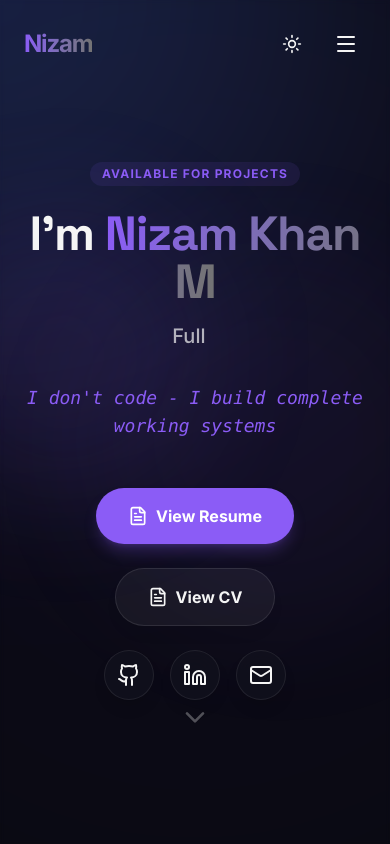
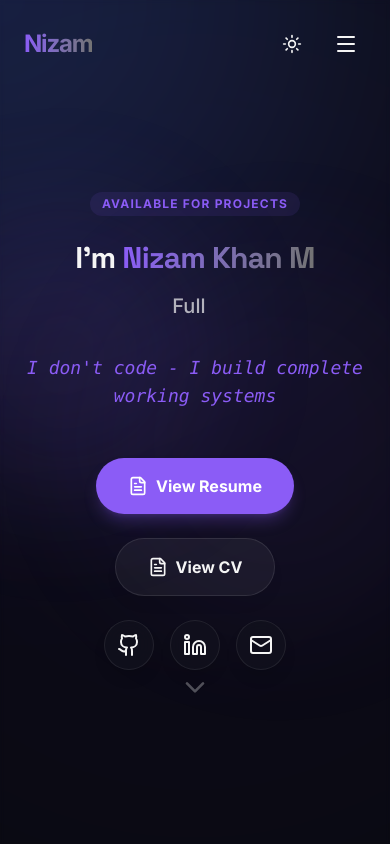
Before and after one commit to NIZZU05/Portfolio, a React (Vite) app: page / in a window 390 px wide. Shown: the top 844 px of the page. Built offline with nearby package versions, Linux system fonts and the light colour scheme.

Commit message:
fix: update hero typography and academic records
Adjusted heading responsiveness for better mobile viewing and updated the current CGPA.

```diff
--- a/src/components/Hero.tsx
+++ b/src/components/Hero.tsx
@@ -22,7 +22,7 @@ const Hero = () => {
           <span className="inline-block py-1 px-3 rounded-full bg-accent/10 text-accent text-xs font-bold tracking-widest uppercase mb-6">
             Available for Projects
           </span>
-          <h1 className="text-5xl md:text-8xl font-extrabold tracking-tight mb-4 font-display">
+          <h1 className="text-3xl sm:text-5xl md:text-7xl lg:text-8xl font-extrabold tracking-tight mb-4 font-display whitespace-nowrap">
             I'm <span className="text-gradient">{personalInfo.name}</span>
           </h1>
           <h2 className="text-xl md:text-3xl font-medium text-foreground/70 mb-8 max-w-2xl mx-auto min-h-[1.5em]">
--- a/src/constants.ts
+++ b/src/constants.ts
@@ -39,7 +39,7 @@ export const education = [
     degree: "B.Tech in Computer Science Engineering",
     institution: "Vel Tech Rangarajan Dr. Sagunthala R&D Institute of Science and Technology",
     period: "Jun 2023 – May 2026",
-    grade: "CGPA: 8.45 (Current)",
+    grade: "CGPA: 8.31 (Current)",
   },
   {
     degree: "Diploma in Computer Science Engineering",
```
